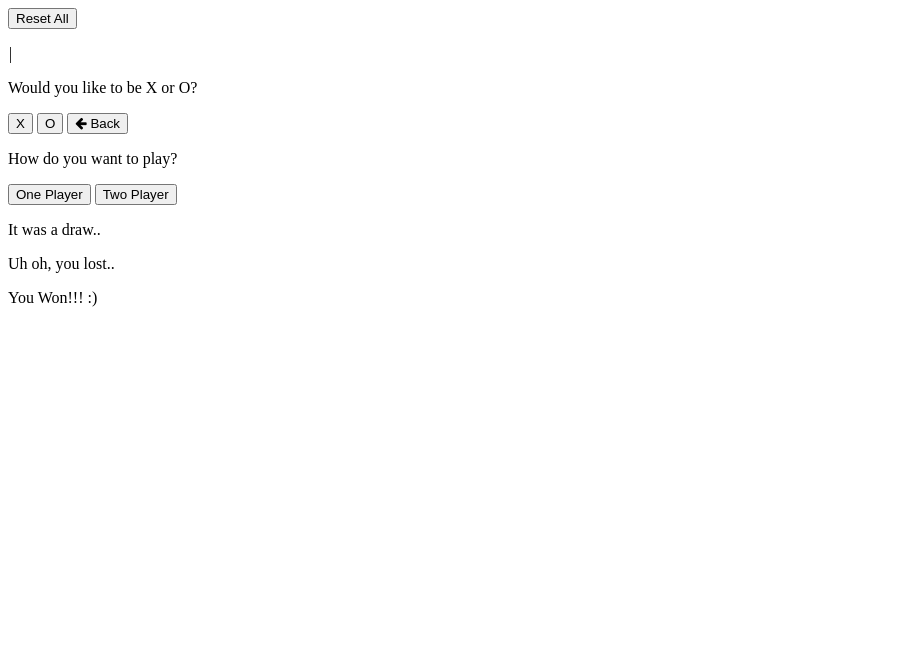
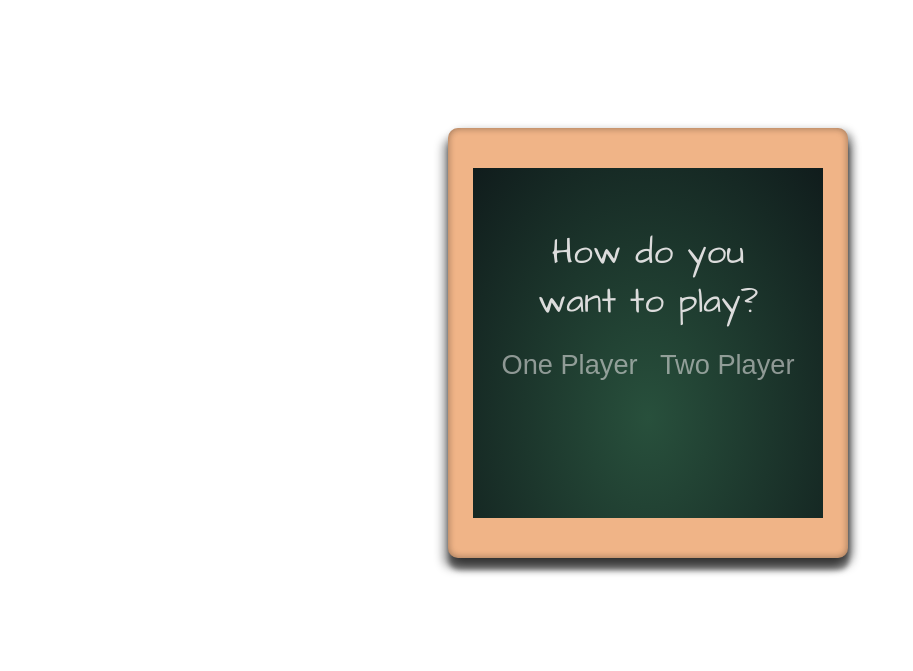
Before and after one commit to askhubchandani/Tic-TacToe, a plain HTML site: page index.html in a window 1280 px wide. Shown: the whole page, without its empty margins (0-913 px from the left). Drawn offline with Linux system fonts and the light colour scheme.

Commit message:
Update index.html

```diff
--- a/index.html
+++ b/index.html
@@ -2,8 +2,8 @@
 <html>
 <head>
 <title>Tic Tac Toe</title>
-
-<link href='https://fonts.googleapis.com/css?family=Architects+Daughter' rel='stylesheet' type='text/css'>
+<link href="style.css" rel="stylesheet" type="text/css">
+<link href="https://fonts.googleapis.com/css?family=Architects+Daughter" rel="stylesheet" type="text/css">
 
 <link rel="stylesheet" href="https://maxcdn.bootstrapcdn.com/font-awesome/4.4.0/css/font-awesome.min.css">
 </head>
```
